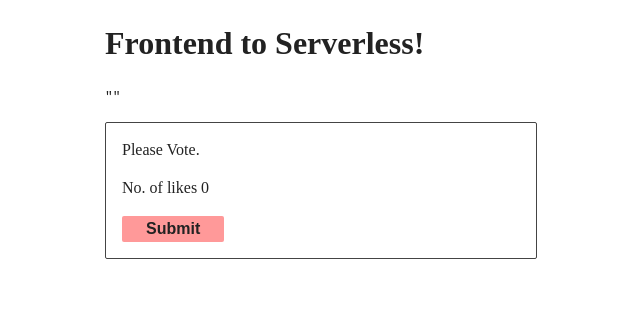
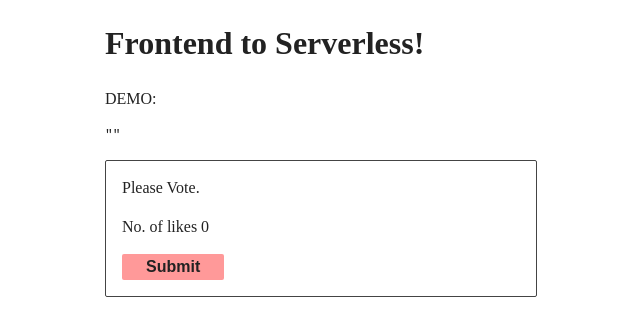
Before and after one commit to valentinvuk/websc-2022, a React (Vite) app: page / in a window 1280 px wide. Shown: the top 336 px of the page, without its empty margins (319-959 px from the left). Built offline with nearby package versions, Linux system fonts and the light colour scheme; no server answers.

Commit message:
cloudflare worker api added to the demo

```diff
--- a/src/App.tsx
+++ b/src/App.tsx
@@ -1,9 +1,19 @@
-import { useState } from 'react'
 import './App.css'
 import { Vote } from './components/vote';
+import { useEffect, useState } from 'react';
 
 function App() {
-  const [count, setCount] = useState(0)
+  const [data, setData] = useState('');
+
+  useEffect(() => {
+    callFetch();
+  },[]);
+
+  const callFetch = async () => {
+    const response = await fetch('https://cloudflare-serverless.princiya.workers.dev/');
+    const data = await response.json();
+    setData(data.text);
+  }
 
   return (
     <>
@@ -11,6 +21,7 @@ function App() {
         <h1>Frontend to Serverless!</h1>
       </header>
       <main>
+        <p>{`DEMO: ${data}`}</p>
         <Vote />
       </main>
     </>
```
